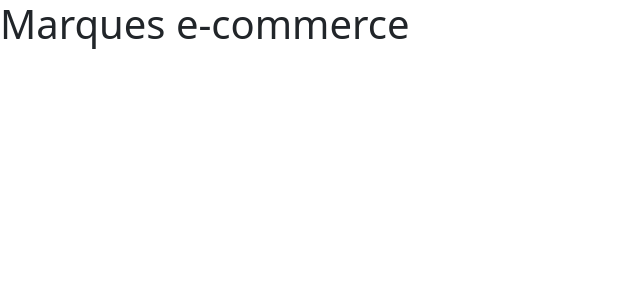
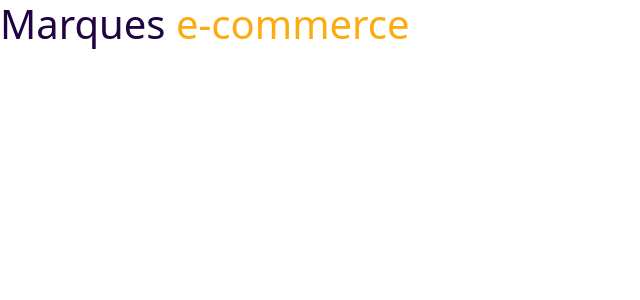
Before and after one commit to JoaoVMarques/marques-ecommerce, a React (Vite) app: page / in a window 1280 px wide. Shown: the top 300 px of the page, without its empty margins (0-640 px from the left). Built offline with nearby package versions, Linux system fonts and the light colour scheme.

Commit message:
Mudando a cor da fonte do titulo da página

```diff
--- a/src/App.tsx
+++ b/src/App.tsx
@@ -1,6 +1,7 @@
-import 'bootstrap/dist/css/bootstrap.min.css';
 import { BrowserRouter } from 'react-router-dom';
 import Router from './routes';
+import 'bootstrap/dist/css/bootstrap.min.css';
+import './style.css';
 
 function App() {
   return (
--- a/src/pages/infoPage/index.tsx
+++ b/src/pages/infoPage/index.tsx
@@ -1,8 +1,6 @@
 function InfoPage() {
   return (
-    <h1>
-      Marques e-commerce
-    </h1>
+    <h1 className="titleColor">Marques <span className="titleOrange">e-commerce</span></h1>
   );
 }
 
--- a/src/routes/index.tsx
+++ b/src/routes/index.tsx
@@ -4,7 +4,7 @@ import InfoPage from '../pages/infoPage';
 function Router() {
   return (
     <Routes>
-      <Route path='/' element={<InfoPage /> } />
+      <Route path='/' element={<InfoPage />} />
     </Routes>
   );
 }
--- /dev/null
+++ b/src/style.css
@@ -0,0 +1,7 @@
+.titleOrange {
+  color: #fcab10;
+}
+
+.titleColor {
+  color: #1f0441
+}
```
Also changed, not shown: .eslintrc.json.
